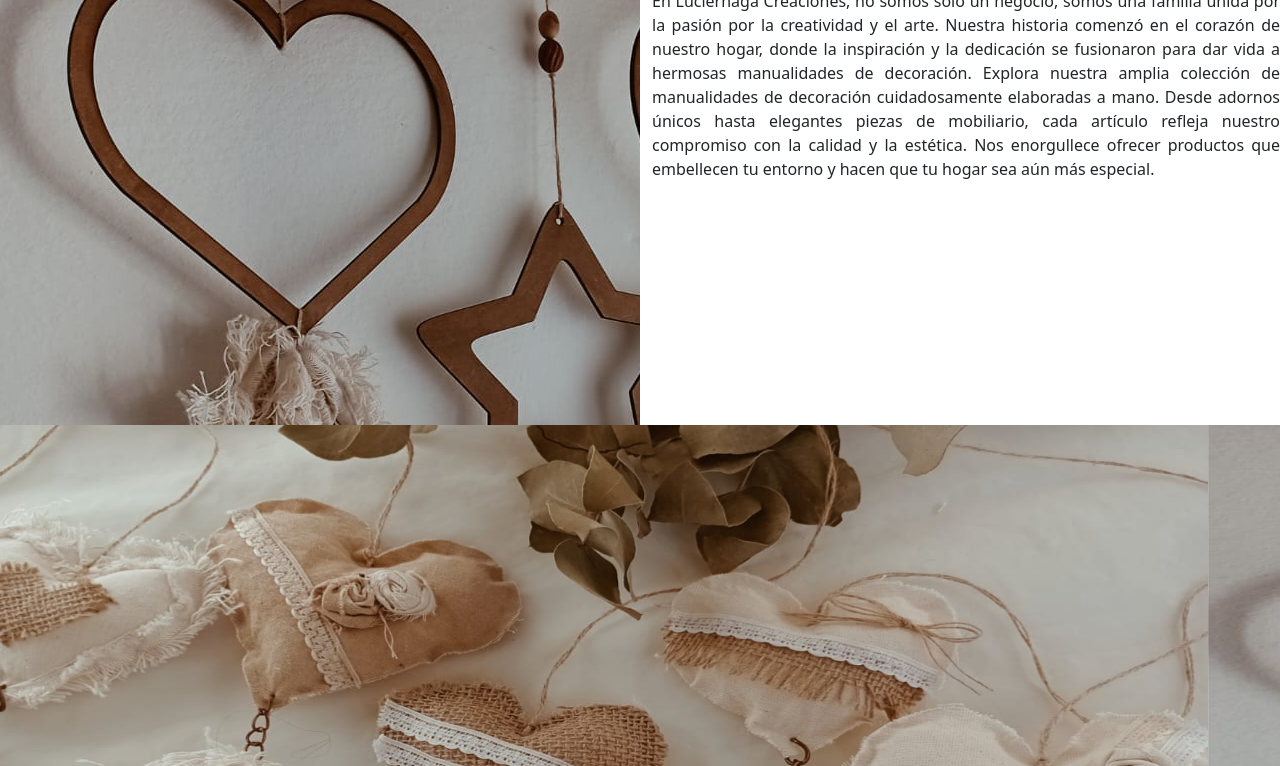
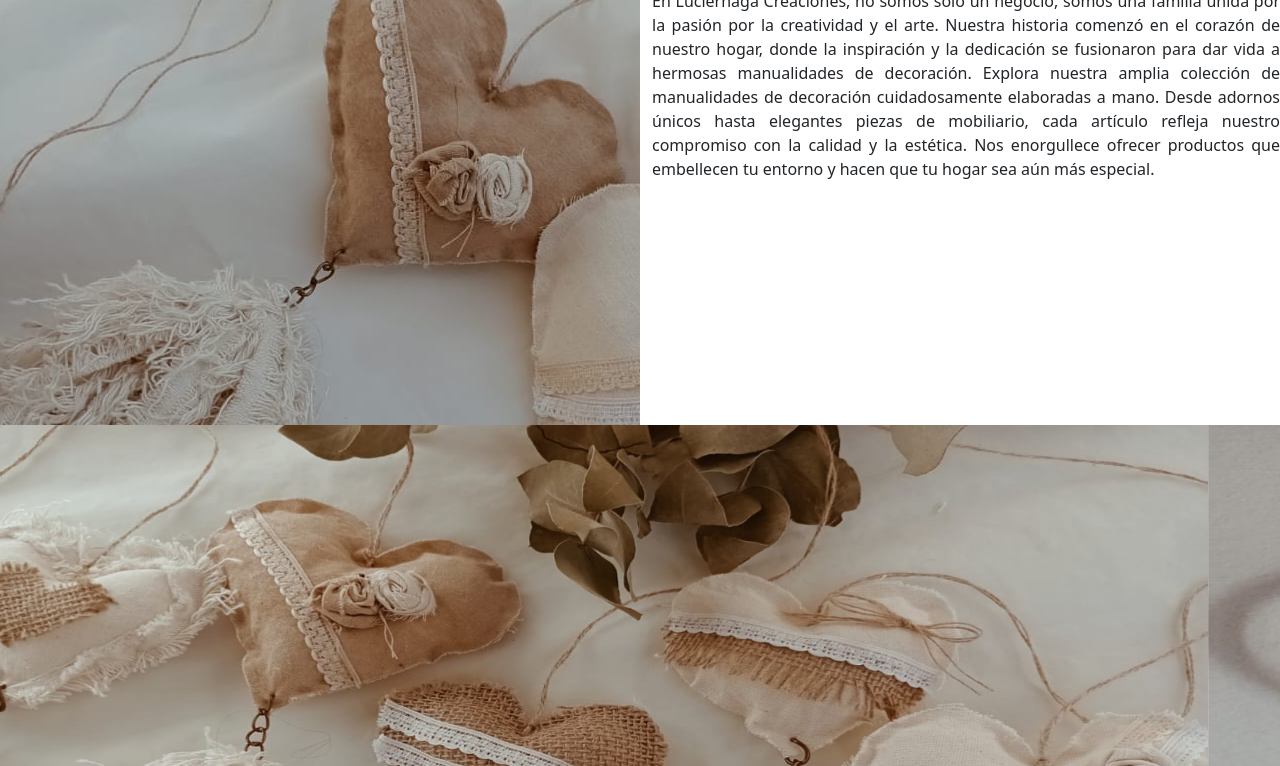
Before and after one commit to Joelalbelo/luciernaga_creaciones, a plain HTML site: page index.html in a window 1280 px wide. Shown: the part 360-1126 px from the top of the page. Drawn offline with nearby package versions, Linux system fonts and the light colour scheme.

Commit message:
Update style.css

```diff
--- a/style.css
+++ b/style.css
@@ -37,7 +37,7 @@ header {
   #img_c1 {
     width: 100%;
     height: 45rem;
-    background-image: url(./img/2.jpeg);
+    background-image: url(./img/4.jpg);
   }
   #texto_c1 {
     display: flex;
```
